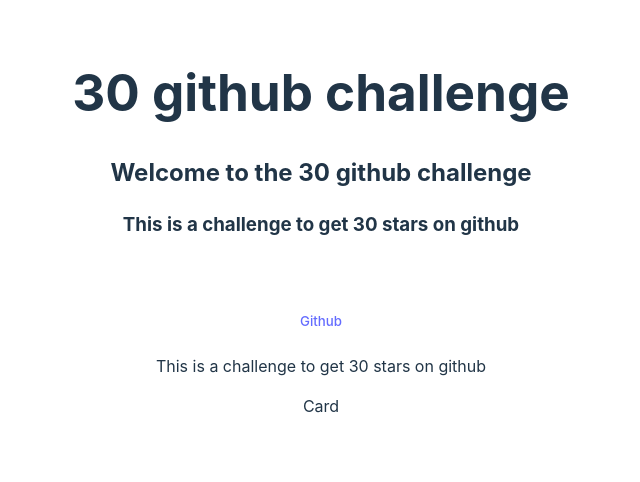
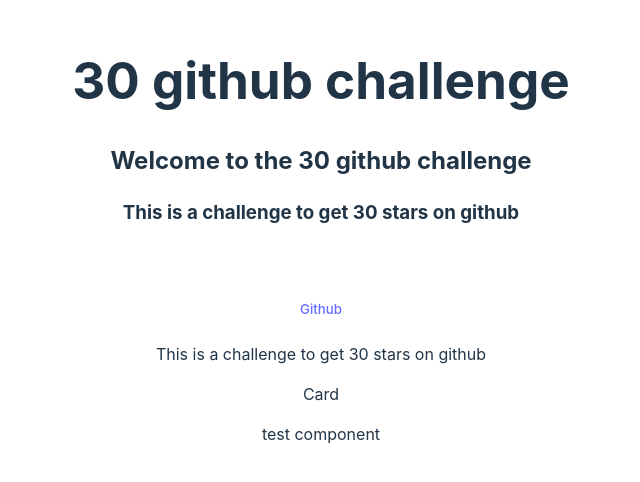
Before and after one commit to aiperi/30github, a React (Vite) app: page / in a window 1280 px wide. Shown: the part 152-634 px from the top of the page, without its empty margins (319-959 px from the left). Built offline with nearby package versions, Linux system fonts and the light colour scheme.

Commit message:
new branch and tes component

```diff
--- a/src/App.tsx
+++ b/src/App.tsx
@@ -1,5 +1,6 @@
 import './App.css'
 import Card from "./components/card.tsx";
+import Test from "./components/test.tsx";
 
 function App() {
 
@@ -22,6 +23,7 @@
                   This is a challenge to get 30 stars on github
                 </p>
                   <Card/>
+                  <Test/>
               </div>
             </div>
           </div>
--- /dev/null
+++ b/src/components/test.tsx
@@ -0,0 +1,11 @@
+
+
+const Test = () => {
+    return (
+        <div>
+            test component
+        </div>
+    );
+};
+
+export default Test;
```
